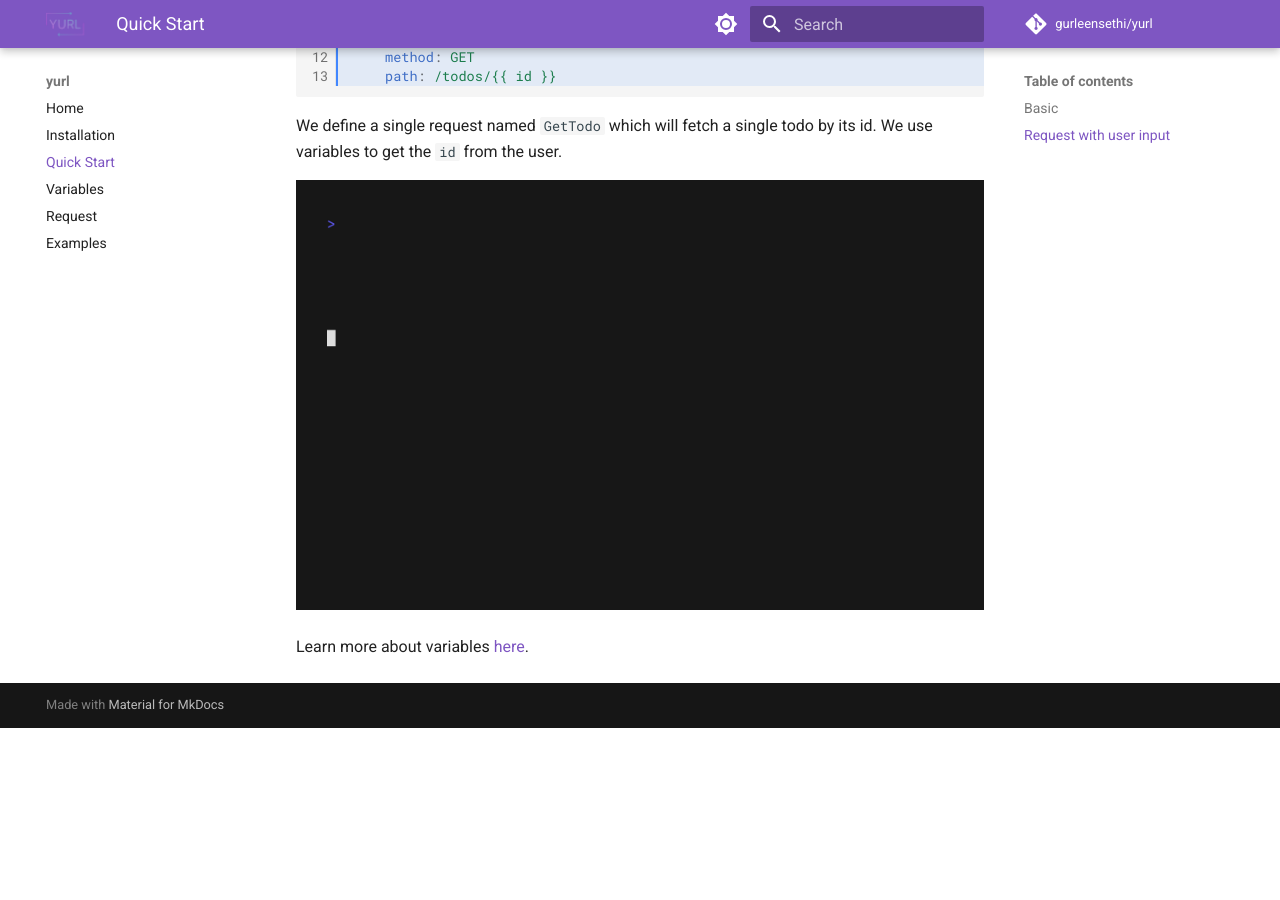
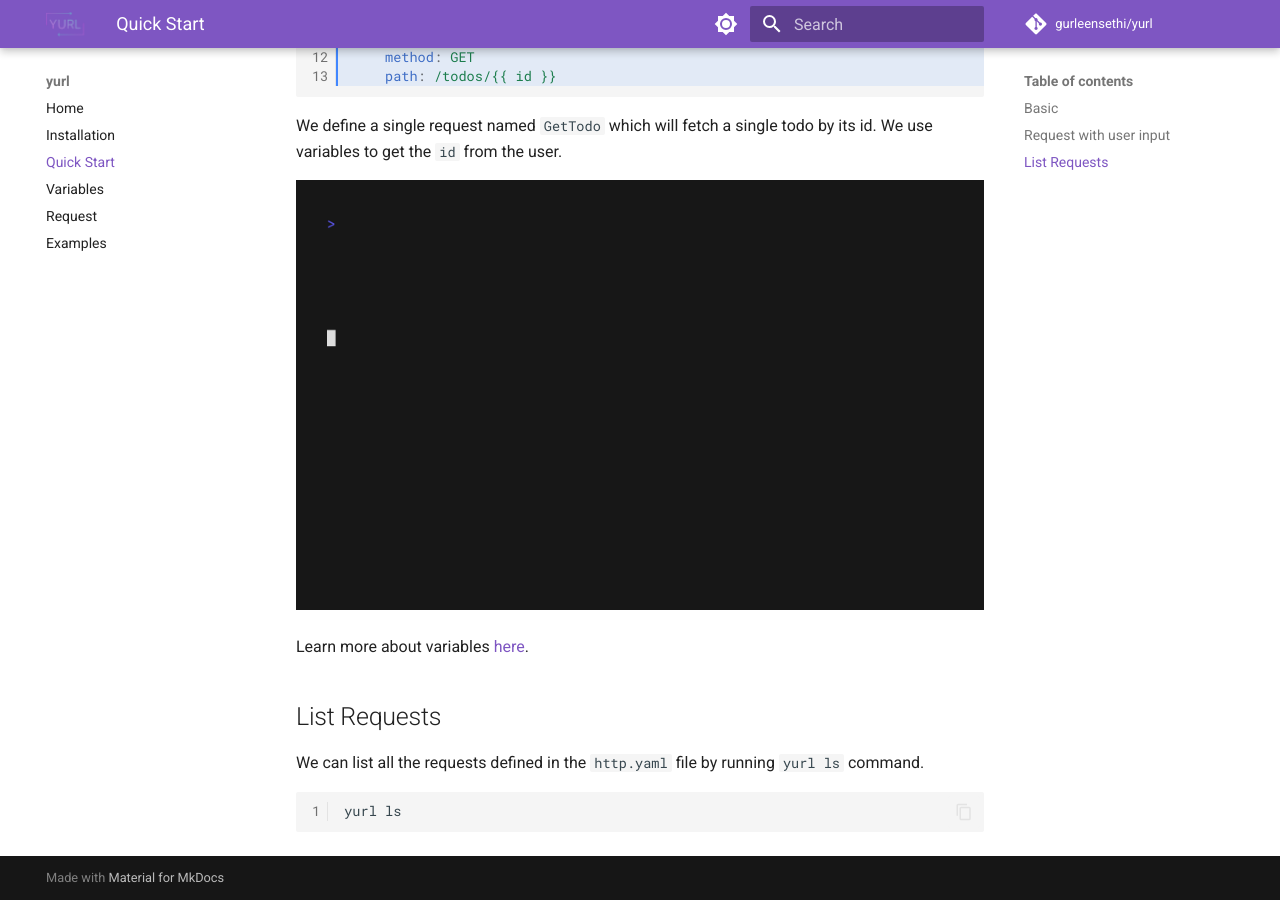
Before and after one commit to gurleensethi/yurl, an MkDocs documentation site: the page built from docs/quick-start.md, in a window 1280 px wide and 900 px high, scrolled down 1710 px. Built offline with MkDocs 1.6.1 and Material for MkDocs 9.7.7, drawn with Linux system fonts in a browser that asks for light colours; comment, search, counter and statistics services are not loaded; before the commit the page ends 2438 px from its top, so only the background shows below that.

Commit message:
docs: update quick start

````diff
--- a/docs/quick-start.md
+++ b/docs/quick-start.md
@@ -59,3 +59,11 @@ We define a single request named `GetTodo` which will fetch a single todo by its
 ![](./media/quick-start/quick-start-2-user-input.gif)
 
 Learn more about variables [here](./variables.md).
+
+## List Requests
+
+We can list all the requests defined in the `http.yaml` file by running `yurl ls` command.
+
+```bash
+yurl ls
+```
````
Also changed, not shown: docs/media/quick-start/quick-start-1-basic.gif, docs/media/quick-start/quick-start-2-user-input.gif, docs/media/quick-start/quick-start-3-list-requests.gif (added), 1 other file.
